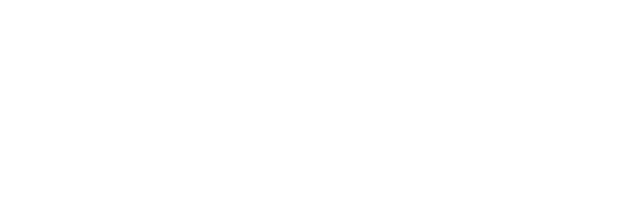
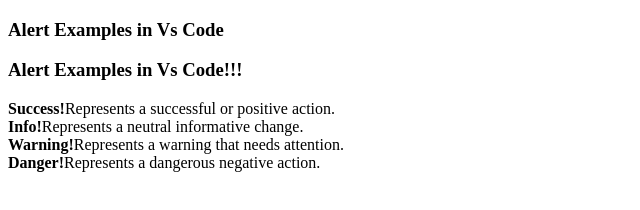
Before and after one commit to harsha182006/MYGITPROJECT, a plain HTML site: page index.html in a window 1280 px wide. Shown: the whole page, without its empty margins (0-640 px from the left). Drawn offline with Linux system fonts and the light colour scheme.

Commit message:
Add Features

```diff
--- a/index.html
+++ b/index.html
@@ -1,11 +1,16 @@
 <!DOCTYPE html>
 <html lang="en">
 <head>
+    <title>Alert Examples!!!</title>
+    <title>Alert Examples!!!</title>
     <meta charset="UTF-8">
-    <meta name="viewport" content="width=device-width, initial-scale=1.0">
-    <title>Document</title>
 </head>
 <body>
-
+    <h3>Alert Examples in Vs Code</h3>
+    <h3>Alert Examples in Vs Code!!!</h3>
+      <strong>Success!</strong>Represents a successful or positive action.</br>
+      <strong>Info!</strong>Represents a neutral informative change.</br>
+      <strong>Warning!</strong>Represents a warning that needs attention.</br>
+      <strong>Danger!</strong>Represents a dangerous negative action.</br>
 </body>
 </html>
```
